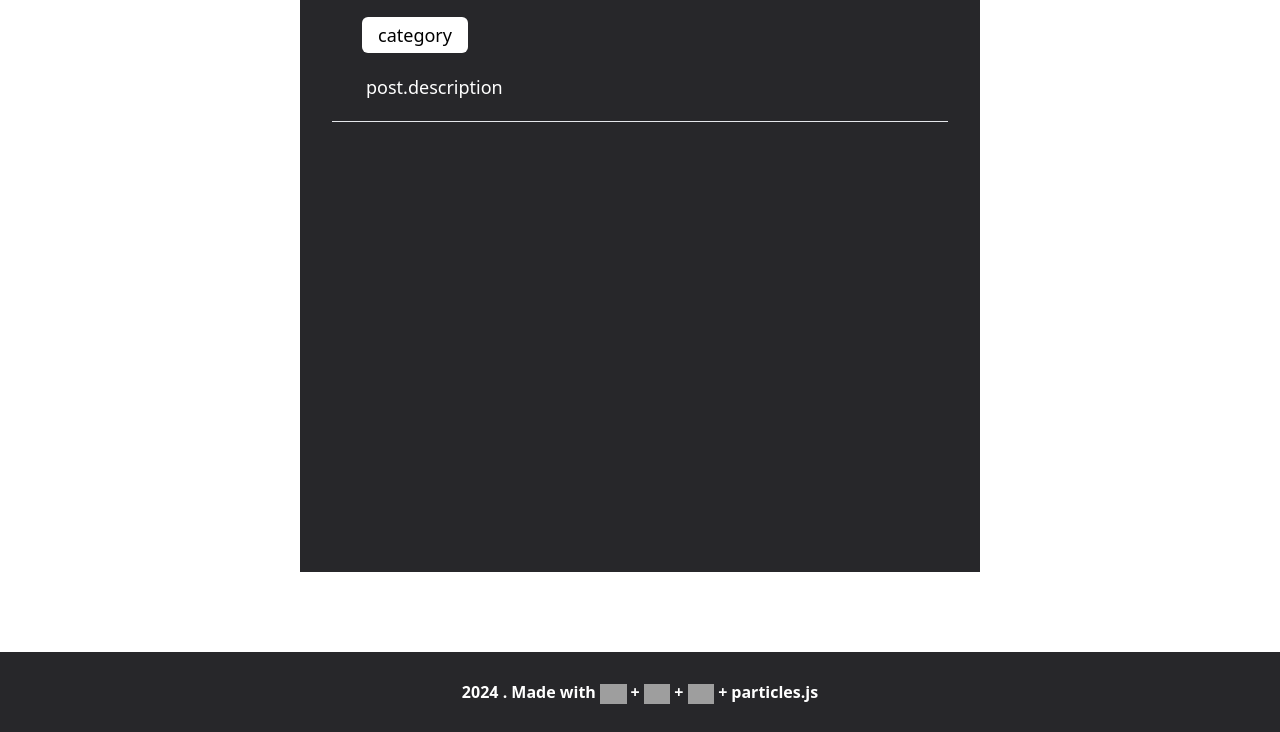
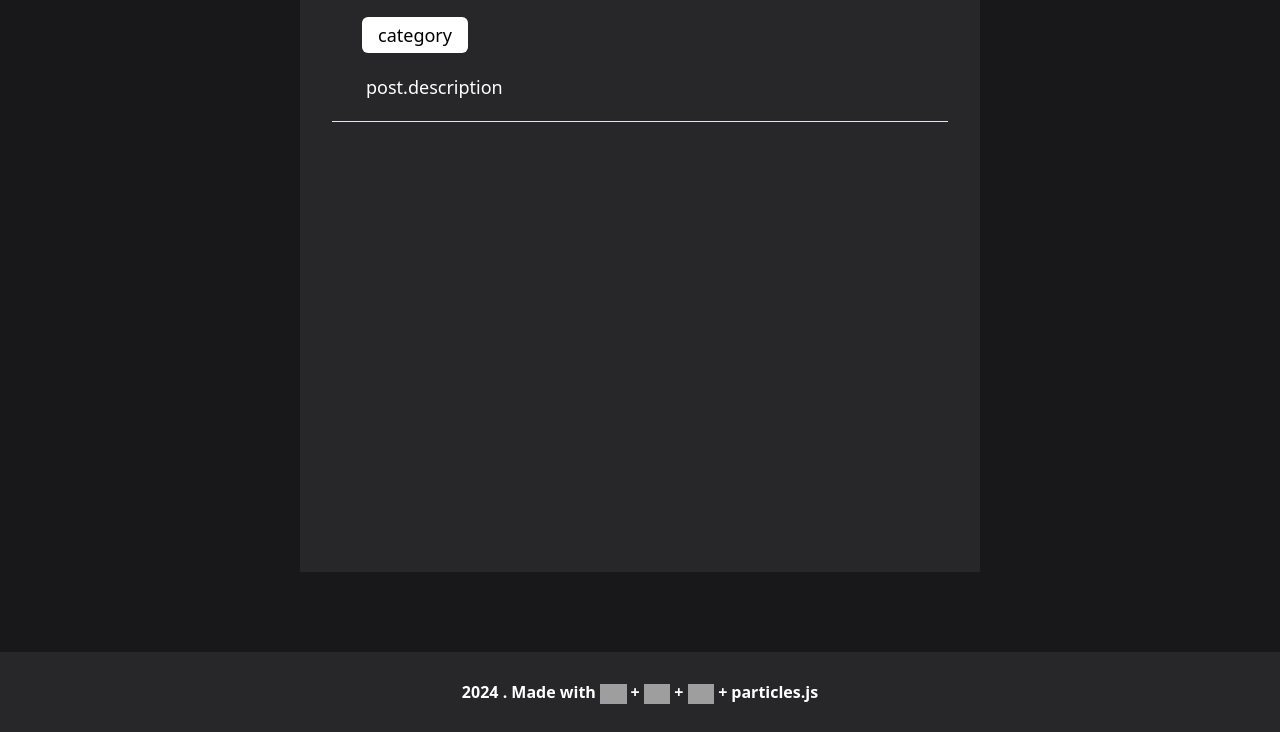
Before and after one commit to jeoooo/portfolio, an Astro site: page /blog in a window 1280 px wide. Shown: the part 308-1040 px from the top of the page. Built offline with nearby package versions, Linux system fonts and the light colour scheme; Astro itself is replaced by a stand-in of ours; grey boxes are pictures that could not be loaded.

Commit message:
Update blog layout in blog.astro

```diff
--- a/src/pages/blog.astro
+++ b/src/pages/blog.astro
@@ -54,7 +54,7 @@ import Navbar from "../components/astro-components/Navbar.astro";
 		<link href="https://fonts.googleapis.com/css2?family=IBM+Plex+Mono:ital,wght@0,100;0,200;0,300;0,400;0,500;0,600;0,700;1,100;1,200;1,300;1,400;1,500;1,600;1,700&family=IBM+Plex+Sans:ital,wght@0,100;0,200;0,300;0,400;0,500;0,600;0,700;1,100;1,200;1,300;1,400;1,500;1,600;1,700&family=Syne:wght@500&display=swap" rel="stylesheet">
 
 	</head>
-<body>
+<body class="bg-zinc-900 ">
     <Navbar/>
     <div class="  h-screen w-fill mx-[24px] md:md-[100px] lg:mx-[300px] bg-zinc-800 justify-center items-center my-20">
         <div class="flex flex-col items-start">
```
